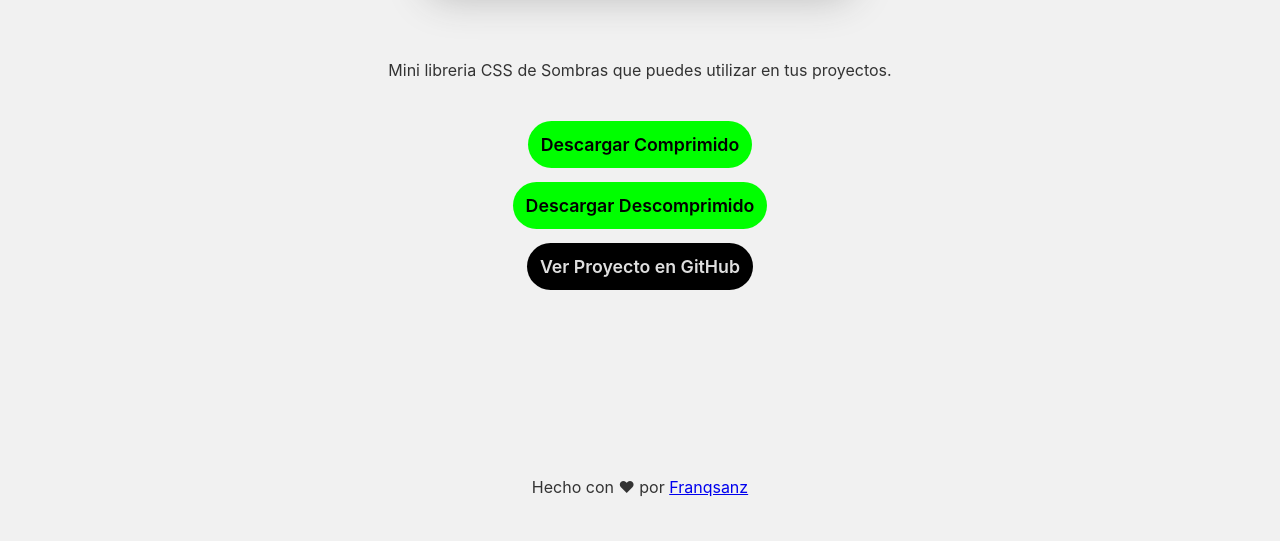
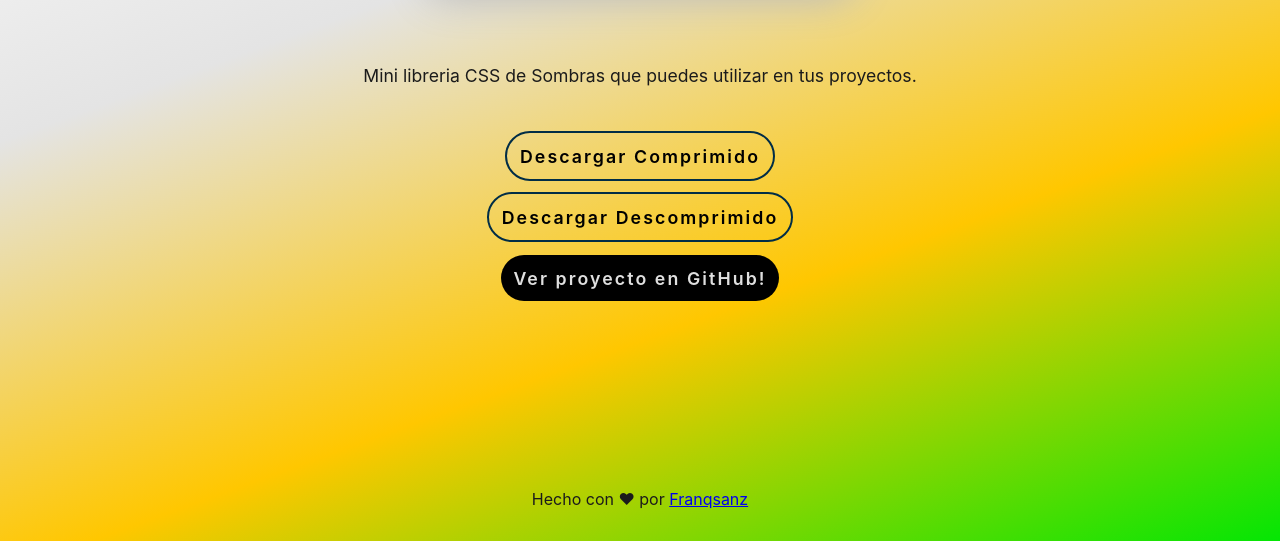
Before and after one commit to Franqsanz/box-shadows.css, a plain HTML site: page index.html in a window 1280 px wide. Shown: the part 291-832 px from the top of the page. Drawn offline with Linux system fonts and the light colour scheme.

Commit message:
update readme and site styles

```diff
--- a/css/style.css
+++ b/css/style.css
@@ -3,8 +3,8 @@ body {
   margin: 0;
   font-family: -apple-system, BlinkMacSystemFont, 'Segoe UI', Roboto, Oxygen,
     Ubuntu, Cantarell, 'Open Sans', 'Helvetica Neue', sans-serif;
-  background: #f1f1f1;
-  color: #333333;
+  background: linear-gradient(-200deg, #ffffff, #e4e4e4, #ffc700, #04e604);
+  color: #1b1b1b;
 }
 
 header {
@@ -31,6 +31,8 @@ section {
 
 p {
   padding: 0.9rem;
+  line-height: 1.7;
+  font-size: 1.1rem;
 }
 
 li {
@@ -41,21 +43,28 @@ li {
 .aDown,
 .aSource {
   margin: 10px;
-  background: #00ff00;
+  border: 2px solid #012d46;
   color: #000000;
   border-radius: 30px;
   padding: 0.8rem;
   font-size: 1.11rem;
   font-weight: 600;
+  letter-spacing: 0.13rem;
   text-decoration: none;
   user-select: none;
   -moz-user-select: none;
   -webkit-user-select: none;
 }
 
+.aDown:active {
+  background: #012d46;
+  color: #dfdfdf;
+}
+
 .aSource {
   background: #000000;
   color: #dfdfdf;
+  border: none;
 }
 
 footer {
@@ -72,6 +81,7 @@ footer {
   .aDown,
   .aSource {
     font-size: 1rem;
+    letter-spacing: 0.1rem;
   }
 }
 
@@ -84,5 +94,6 @@ footer {
   .aDown,
   .aSource {
     margin: 0;
+    letter-spacing: 0;
   }
 }
--- a/index.html
+++ b/index.html
@@ -37,7 +37,7 @@
     </li>
     <li>
       <a class="aSource" href="https://github.com/Franqsanz/css-box-shadows">
-        Ver Proyecto en GitHub
+        Ver proyecto en GitHub!
       </a>
     </li>
   </section>
```
Also changed, not shown: readme.md.
